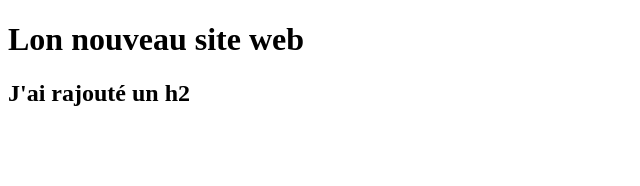
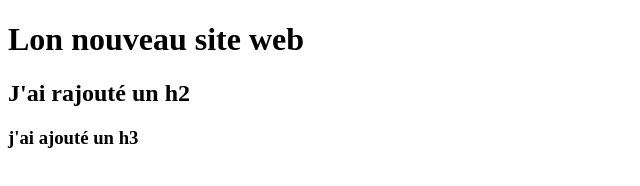
Before and after one commit to isSpicyCode/site-web, a plain HTML site: page index.html in a window 1280 px wide. Shown: the whole page, without its empty margins (0-640 px from the left). Drawn offline with Linux system fonts and the light colour scheme.

Commit message:
ajout d'un h3

```diff
--- a/index.html
+++ b/index.html
@@ -8,5 +8,6 @@
 <body>
     <h1>Lon nouveau site web</h1>
     <h2>J'ai rajouté un h2</h2>
+    <h3>j'ai ajouté un h3</h3>
 </body>
 </html>
```
